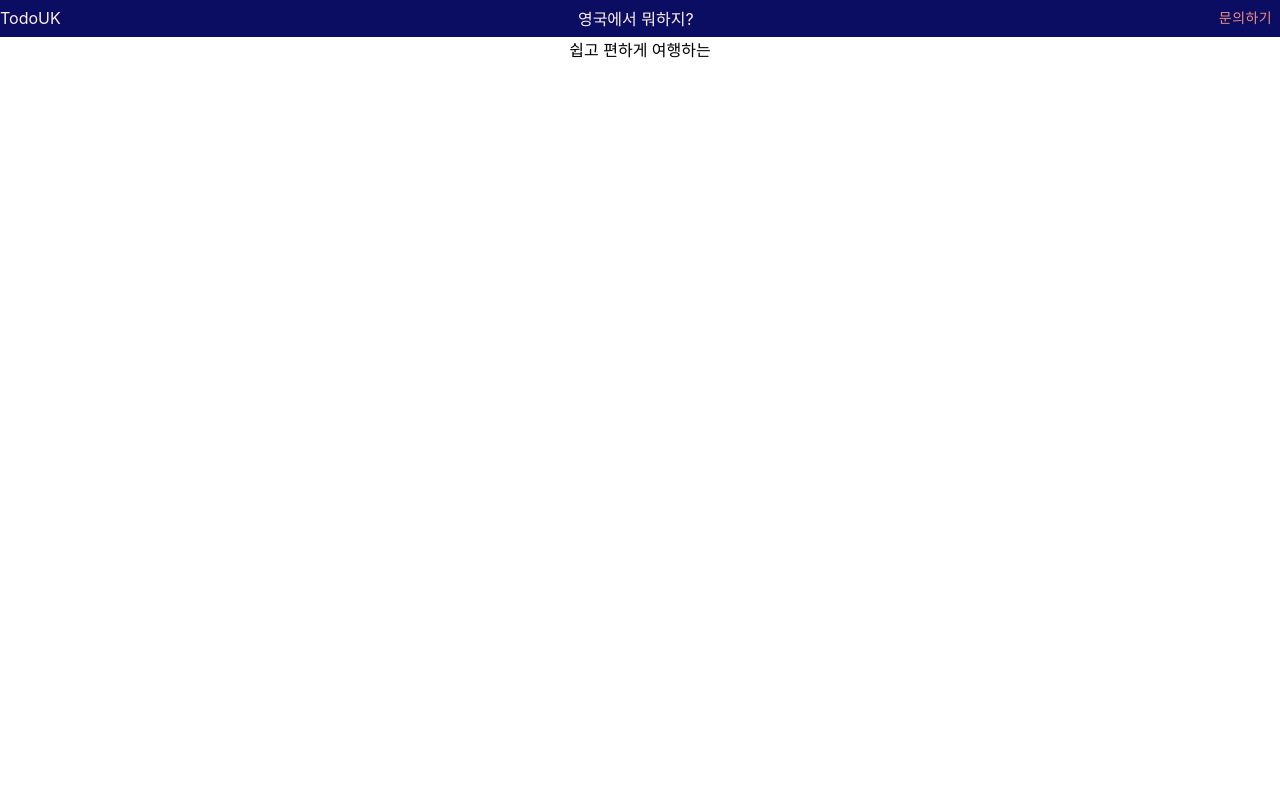
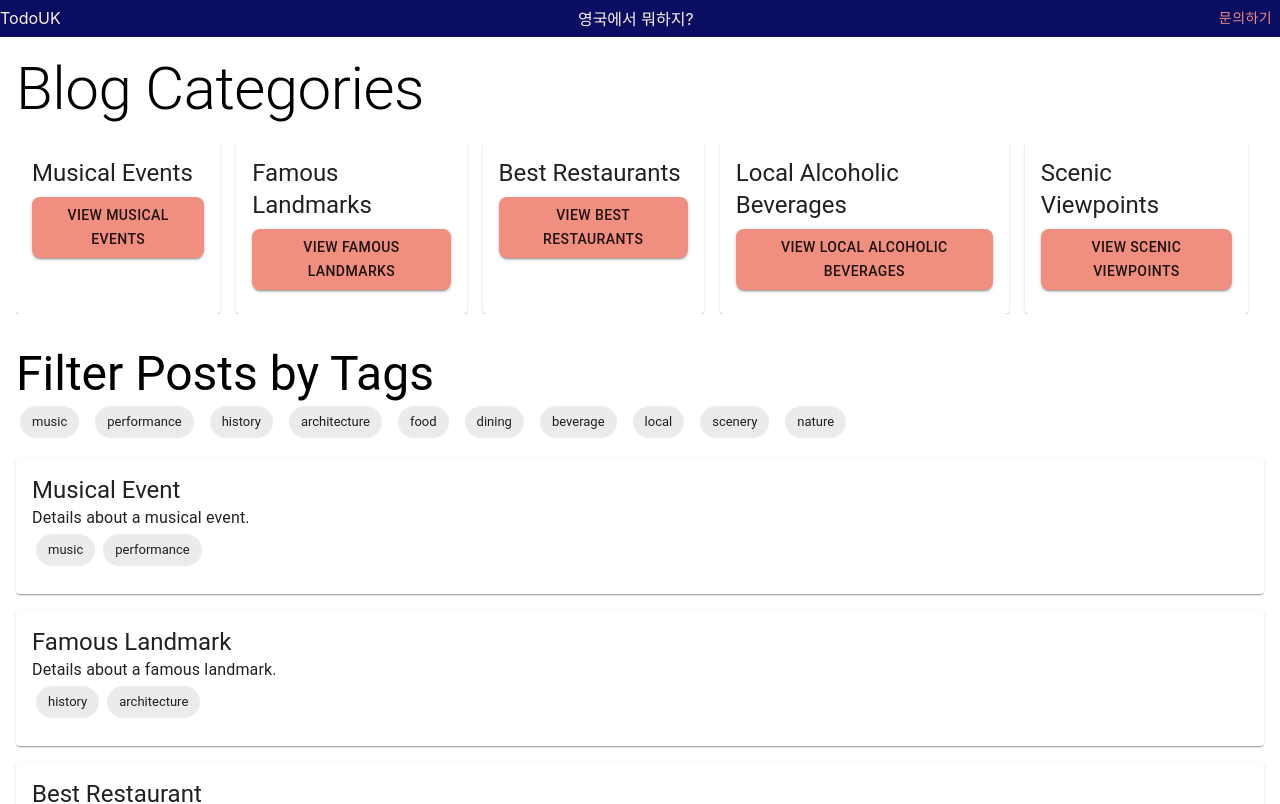
Before and after one commit to hchae0817/my-uk-app, a React (Create React App) app: page / in a window 1280 px wide. Shown: the top 804 px of the page. Built offline with nearby package versions, Linux system fonts and the light colour scheme.

Commit message:
Draft design structure for post and search function

```diff
--- a/src/_components/_homepage/HomePage.tsx
+++ b/src/_components/_homepage/HomePage.tsx
@@ -1,7 +1,7 @@
 import { Box, Button } from "@mui/material";
 import React, { useEffect, useState } from "react";
 import { Header } from "./Header";
-import { Body } from "./Body";
+import { Body } from "./_body/Body";
 import { Footer } from "./Footer";
 
 
--- a/src/_components/_homepage/Body.tsx
+++ b/src/_components/_homepage/_body/Body.tsx
@@ -1,6 +1,7 @@
 import { Box } from "@mui/material";
 import React, { useEffect, useState } from "react";
-import { BodyStyles } from "./BodyStyles";
+import { BodyStyles } from "../BodyStyles";
+import { MainPost } from "./MainPost";
 
 interface IBodyProps {
   test?: any;
@@ -9,6 +10,7 @@ interface IBodyProps {
 export const Body: React.FC<IBodyProps> = (props): JSX.Element | null => {
   return (
     <Box sx={BodyStyles.ContainerBox}>
+      <MainPost />
       <Box sx={BodyStyles.MessageBox}>쉽고 편하게 여행하는</Box>
     </Box>
   );
--- /dev/null
+++ b/src/_components/_homepage/_body/IBody.ts
@@ -0,0 +1,13 @@
+export interface Post {
+    id: number;
+    title: string;
+    category: string;
+    content: string;
+    tags: string[];
+  }
+
+
+  export interface Category {
+    name: string;
+    displayName: string;
+  }
--- /dev/null
+++ b/src/_components/_homepage/_body/MainPost.tsx
@@ -0,0 +1,96 @@
+import React, { useEffect, useState } from "react";
+import { Link } from "react-router-dom";
+import { Box, Button, Card, CardContent, Chip, Typography } from "@mui/material";
+import { posts } from "../../data/posts";
+import { categories } from "../../data/categories";
+
+
+interface IHomePageProps {
+  test?: any
+}
+
+export const MainPost: React.FC<IHomePageProps> = (props): JSX.Element | null => {
+  const [selectedTags, setSelectedTags] = useState<string[]>([]);
+  const [filteredPosts, setFilteredPosts] = useState(posts);
+
+  const handleTagClick = (tag: string) => {
+    setSelectedTags((prevTags) => {
+      const newTags = prevTags.includes(tag)
+        ? prevTags.filter((t) => t !== tag)
+        : [...prevTags, tag];
+      filterPostsByTags(newTags);
+      return newTags;
+    });
+  };
+
+  const filterPostsByTags = (tags: string[]) => {
+    if (tags.length === 0) {
+      setFilteredPosts(posts);
+    } else {
+      const result = posts.filter((post) => post.tags.some((tag) => tags.includes(tag)));
+      setFilteredPosts(result);
+    }
+  };
+
+  const allTags = Array.from(new Set(posts.flatMap((post) => post.tags)));
+
+  return (
+    <Box >
+       <Box sx={{ padding: 2 }}>
+        <Typography variant="h2">Blog Categories</Typography>
+        <Box sx={{ display: "flex", overflowX: "auto", marginTop: 2 }}>
+          {categories.map((category) => (
+            <Card key={category.name} sx={{ marginRight: 2, minWidth: 200 }}>
+              <CardContent>
+                <Typography variant="h5">{category.displayName}</Typography>
+                <Link to={`/category/${category.name}`} style={{ textDecoration: "none" }}>
+                  <Button variant="contained" sx={{ mt: 1 }}>
+                    View {category.displayName}
+                  </Button>
+                </Link>
+              </CardContent>
+            </Card>
+          ))}
+        </Box>
+
+        <Box sx={{ marginTop: 4 }}>
+          <Typography variant="h3">Filter Posts by Tags</Typography>
+          <Box sx={{ display: "flex", flexWrap: "wrap", gap: 1, marginBottom: 2 }}>
+            {allTags.map((tag) => (
+              <Chip
+                key={tag}
+                label={tag}
+                clickable
+                color={selectedTags.includes(tag) ? "primary" : "default"}
+                onClick={() => handleTagClick(tag)}
+                sx={{ margin: 0.5 }}
+              />
+            ))}
+          </Box>
+
+          <Box sx={{ marginTop: 2 }}>
+            {filteredPosts.length > 0 ? (
+              filteredPosts.map((post) => (
+                <Card key={post.id} sx={{ marginBottom: 2 }}>
+                  <CardContent>
+                    <Typography variant="h5">{post.title}</Typography>
+                    <Typography>{post.content}</Typography>
+                    {post.tags.map((tag) => (
+                      <Chip
+                      key={tag}
+                      label={tag}
+                      sx={{ margin: 0.5 }}
+                    />
+                    ))}
+                  </CardContent>
+                </Card>
+              ))
+            ) : (
+              <Typography>No posts found</Typography>
+            )}
+          </Box>
+        </Box>
+      </Box>
+    </Box>
+  );
+};
--- /dev/null
+++ b/src/_components/data/categories.ts
@@ -0,0 +1,9 @@
+import { Category } from "../_homepage/_body/IBody";
+
+export const categories: Category[] = [
+    { name: "musical", displayName: "Musical Events" },
+    { name: "landmarks", displayName: "Famous Landmarks" },
+    { name: "restaurant", displayName: "Best Restaurants" },
+    { name: "alcohol", displayName: "Local Alcoholic Beverages" },
+    { name: "view", displayName: "Scenic Viewpoints" },
+  ];
--- /dev/null
+++ b/src/_components/data/posts.ts
@@ -0,0 +1,39 @@
+import { Post } from "../_homepage/_body/IBody";
+
+export const posts: Post[] = [
+  {
+    id: 1,
+    title: "Musical Event",
+    category: "musical",
+    content: "Details about a musical event.",
+    tags: ["music", "performance"],
+  },
+  {
+    id: 2,
+    title: "Famous Landmark",
+    category: "landmarks",
+    content: "Details about a famous landmark.",
+    tags: ["history", "architecture"],
+  },
+  {
+    id: 3,
+    title: "Best Restaurant",
+    category: "restaurant",
+    content: "Details about the best restaurant.",
+    tags: ["food", "dining"],
+  },
+  {
+    id: 4,
+    title: "Local Alcoholic Beverage",
+    category: "alcohol",
+    content: "Details about a local alcoholic beverage.",
+    tags: ["beverage", "local"],
+  },
+  {
+    id: 5,
+    title: "Scenic Viewpoint",
+    category: "view",
+    content: "Details about a scenic viewpoint.",
+    tags: ["scenery", "nature"],
+  },
+];
```
Also changed, not shown: src/_components/_categorypage/CategoryPage.tsx (added, +35 -0 lines).
